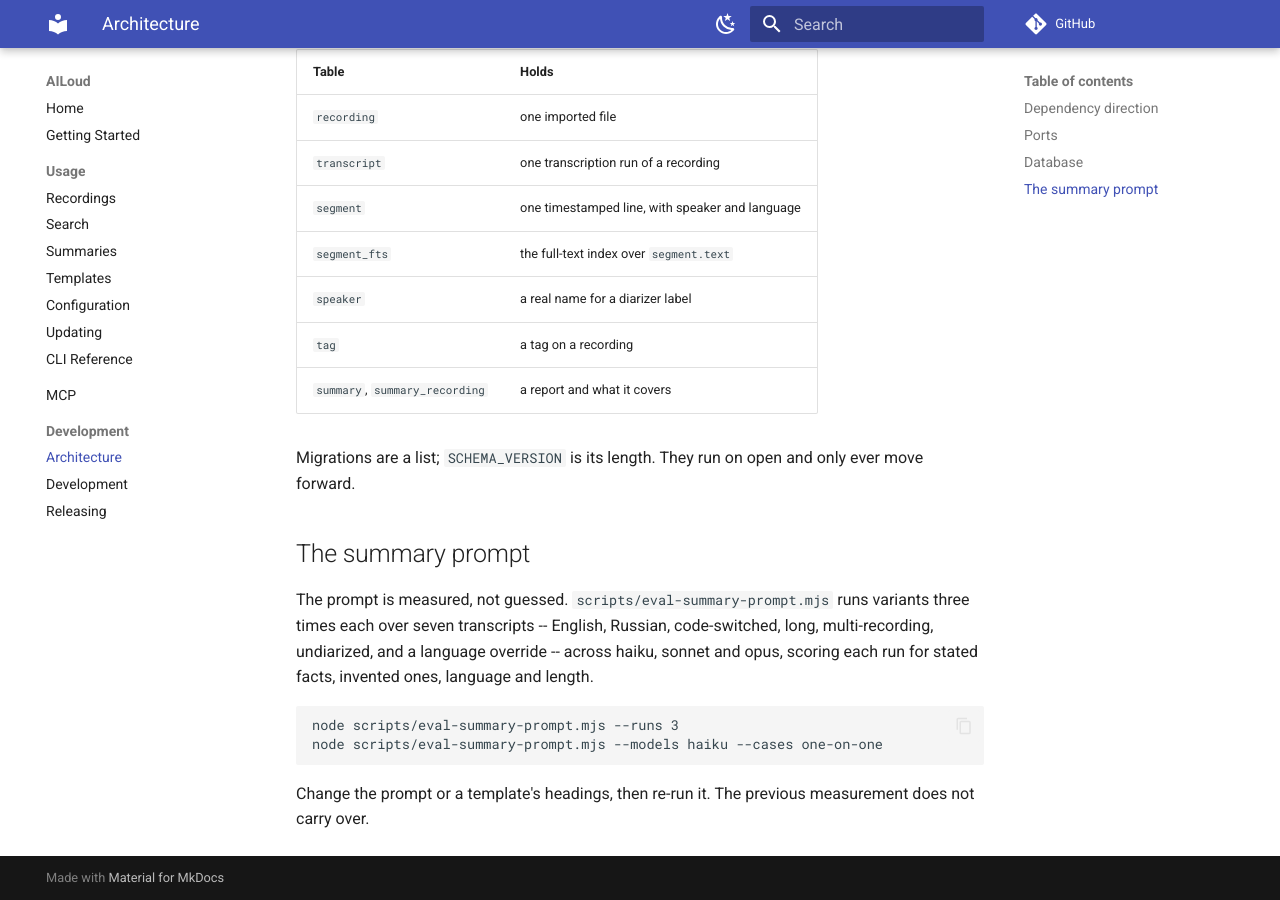
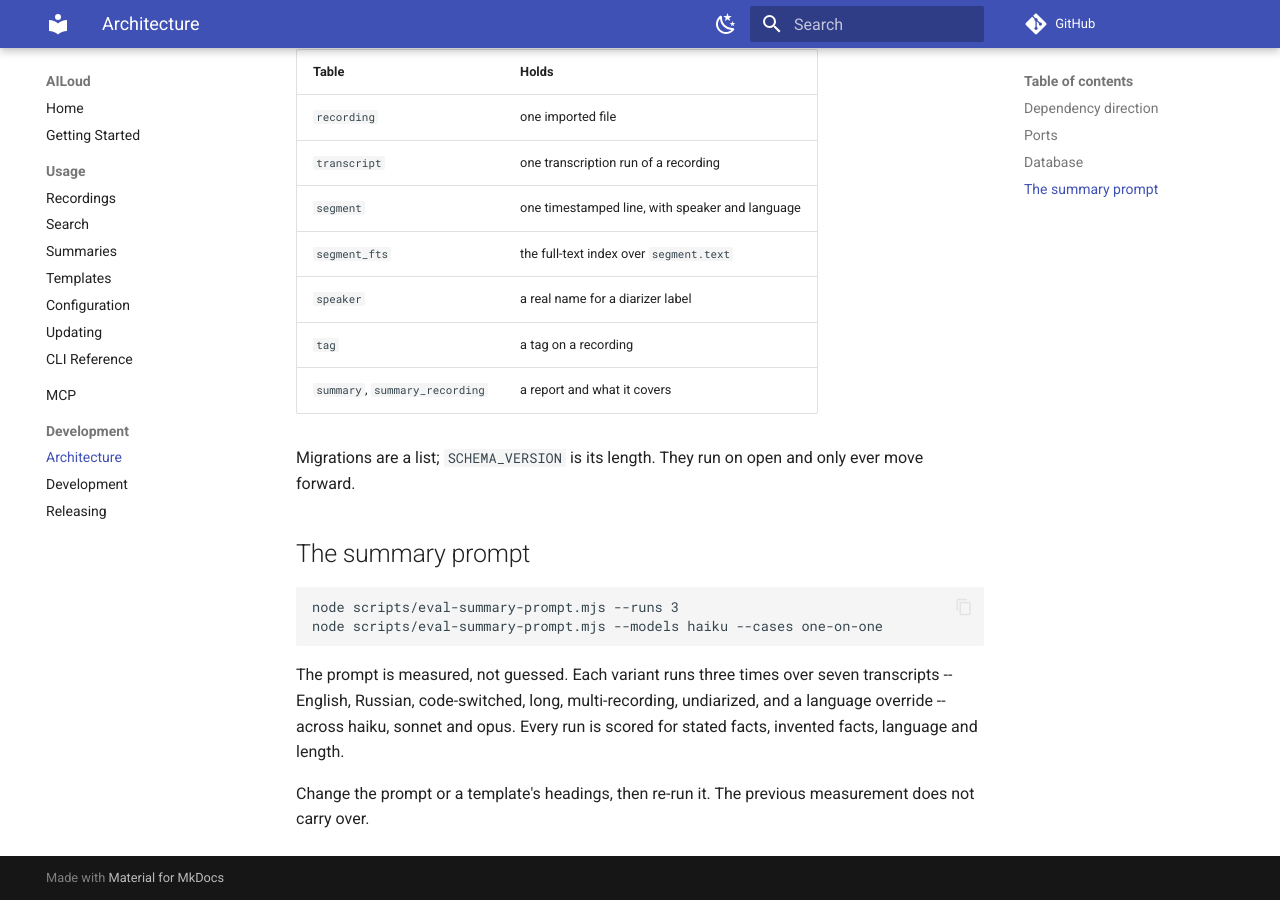
Before and after one commit to lorem-dev/ailoud, an MkDocs documentation site: the page built from docs/development/architecture.md, in a window 1280 px wide and 900 px high, scrolled down 1269 px. Built offline with MkDocs 1.6.1 and Material for MkDocs 9.7.7, drawn with Linux system fonts in a browser that asks for light colours; comment, search, counter and statistics services are not loaded; the version menu is left out.

Commit message:
docs: lead the prompt evaluation with its command

````diff
--- a/docs/development/architecture.md
+++ b/docs/development/architecture.md
@@ -59,16 +59,15 @@ only ever move forward.
 
 ## The summary prompt
 
-The prompt is measured, not guessed. `scripts/eval-summary-prompt.mjs` runs
-variants three times each over seven transcripts -- English, Russian,
-code-switched, long, multi-recording, undiarized, and a language override --
-across haiku, sonnet and opus, scoring each run for stated facts, invented
-ones, language and length.
-
 ```
 node scripts/eval-summary-prompt.mjs --runs 3
 node scripts/eval-summary-prompt.mjs --models haiku --cases one-on-one
 ```
 
+The prompt is measured, not guessed. Each variant runs three times over seven
+transcripts -- English, Russian, code-switched, long, multi-recording,
+undiarized, and a language override -- across haiku, sonnet and opus. Every run
+is scored for stated facts, invented facts, language and length.
+
 Change the prompt or a template's headings, then re-run it. The previous
 measurement does not carry over.
````
